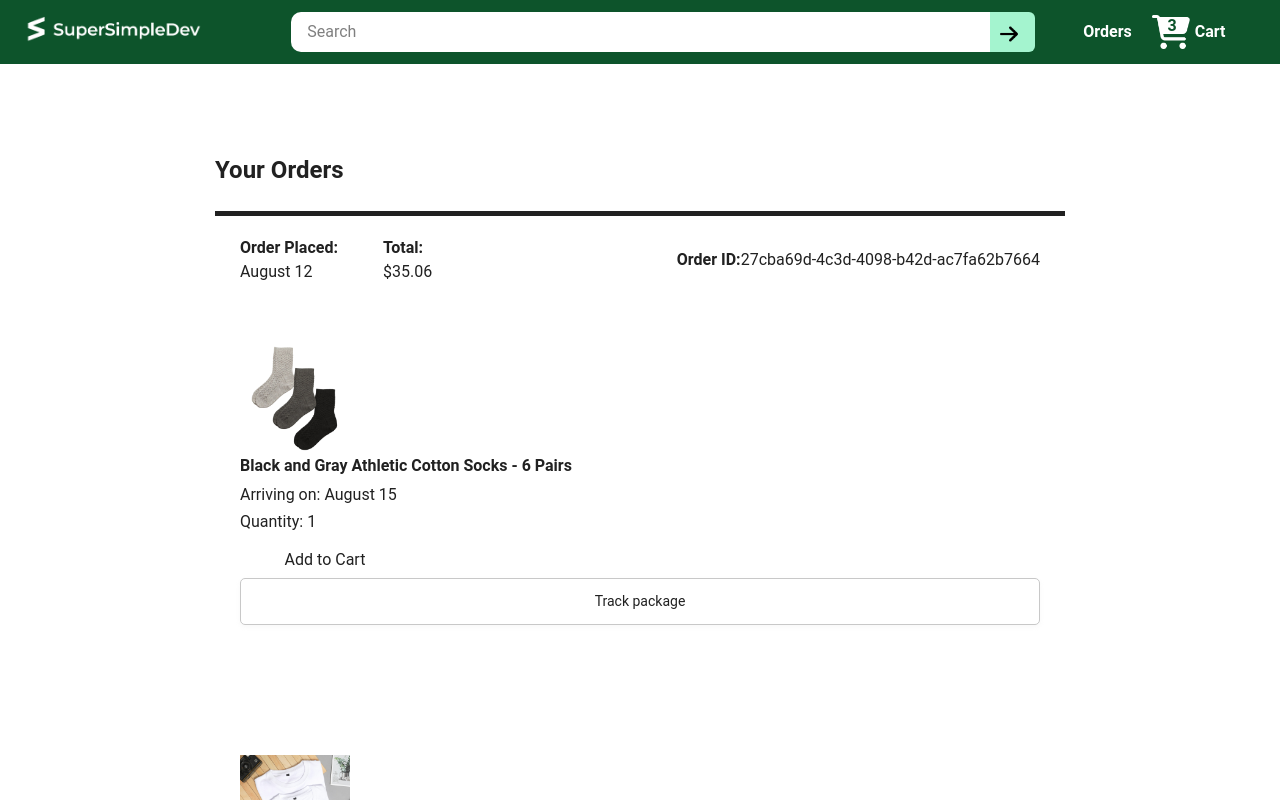
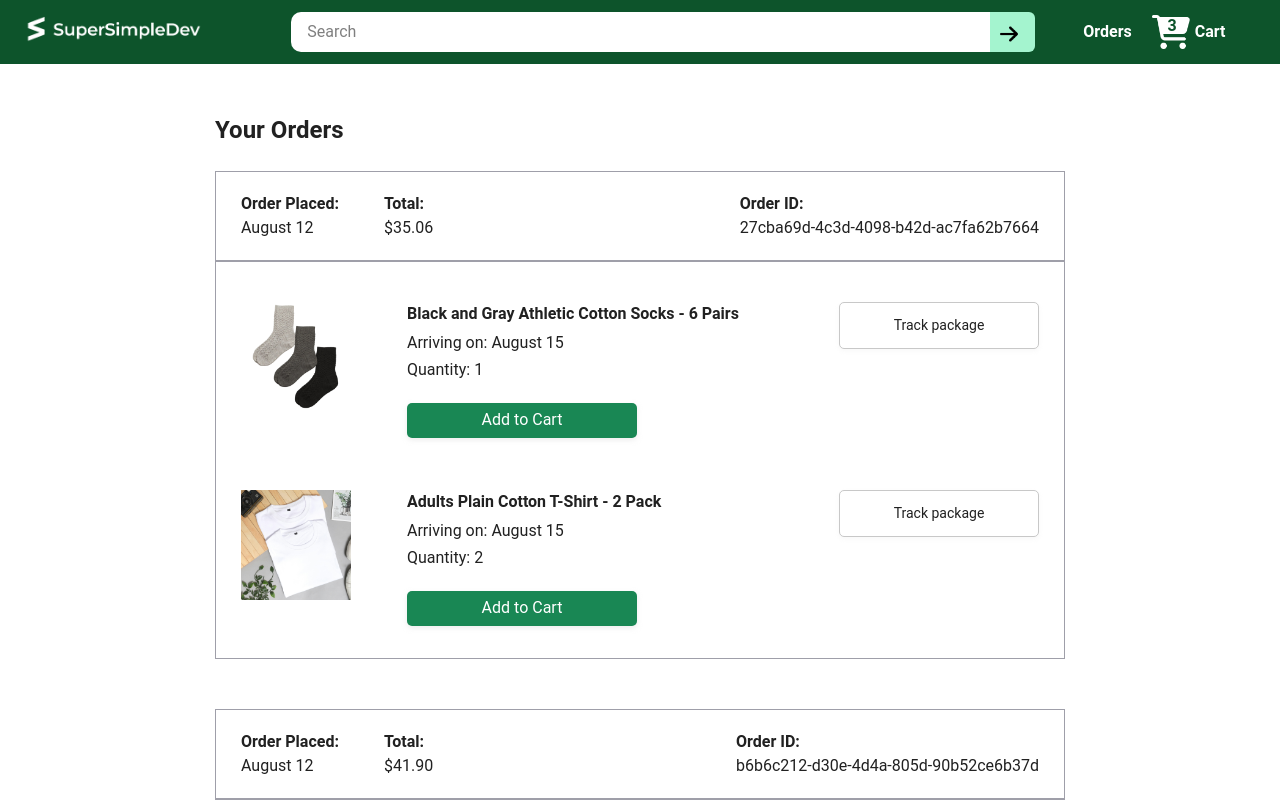
Before and after one commit to Efrata-Habte/E-commerce, a React (Vite) app: page /orders in a window 1280 px wide. Shown: the top 800 px of the page. Built offline with nearby package versions, Linux system fonts and the light colour scheme.

Commit message:
refactor(ui): enhance layout and styling for Orders page and OrdersCard

```diff
--- a/src/Components/OrdersCard.jsx
+++ b/src/Components/OrdersCard.jsx
@@ -3,7 +3,7 @@ import { Link } from "react-router-dom";
 export default function OrdersCard({ p }) {
   return (
     <div className="order-container">
-      <div className="bg-white border-red flex items-center justify-between px-[25px] py-5 border-t-5  ">
+      <div className="bg-white flex items-center justify-between px-[25px] py-5 border border-zinc-400 ">
         <div className="flex shrink-0">
           <div className="mr-[45px]">
             <div className="font-bold">Order Placed:</div>
@@ -15,20 +15,20 @@ export default function OrdersCard({ p }) {
           </div>
         </div>
 
-        <div className="flex shrink">
-          <div className="font-bold">Order ID:</div>
-          <div>{p.id}</div>
+        <div className="flex flex-col shrink">
+          <div className="font-bold ">Order ID:</div>
+          <div className="">{p.id}</div>
         </div>
       </div>
 
-      <div className="px-[25px] py-10 border-e-indigo-100 border-t-0 rounded-b-[5px] grid [grid-template-columns: 110px_1fr_220px] gap-y-15 items-center ">
+      <div className="px-[25px] py-10 border-zinc-400 border grid [grid-template-columns: 110px_1fr_220px] gap-y-15 items-center ">
         {p.products.map((product) => (
-          <div key={product.productId} className="product-section">
+          <div key={product.productId} className=" grid grid-cols-[150px_1fr_200px] gap-4">
             <div className="text-center">
-              <img src={product.productImage} alt={product.productName} className="max-w-[110px] max-h-[110px]"/>
+              <img src={product.productImage} alt={product.productName} className="max-w-[110px] max-h-[110px] "/>
             </div>
 
-            <div className="product-details">
+            <div className="flex flex-col  ">
               <div className="font-bold mb-[5px]">{product.productName}</div>
               <div className="mb-[3px]">
                 Arriving on: August 15
@@ -36,19 +36,19 @@ export default function OrdersCard({ p }) {
               <div className="mb-2">
                 Quantity: {product.quantity}
               </div>
-              <button className="text-base w-[140px] h-9 rounded-[5px] flex items-center justify-center ">
+              <button className="text-base w-[200px] h-10 rounded-[5px] flex items-center">
                 <img
                   className="w-5 mr-2.5"
                   src="/images/icons/buy-again.png"
                   alt="Buy again"
                 />
-                <span className="buy-again-message">Add to Cart</span>
+                <span className="buy-again-message button-primary w-[250px] h-[35px] flex items-center justify-center mt-5 -mx-7.5 " >Add to Cart</span>
               </button>
             </div>
 
             <div className="grid-col-auto mb-[70px]">
               <Link to="/tracking">
-                <button className="w-full p-3 button-secondary">
+                <button className="w-50 p-3 button-secondary">
                   Track package
                 </button>
               </Link>
--- a/src/pages/Orders.jsx
+++ b/src/pages/Orders.jsx
@@ -28,9 +28,9 @@ export default function Orders() {
   }, []);
 
   return (
-        <div className="max-w-[850px] mt-[90px] mb-[100px] mx-auto ">
+        <div className="max-w-[850px] mt-[50px] mb-[100px] mx-auto ">
             <div className="font-bold mb-[25px] text-2xl"> Your Orders</div>
-            <div className="grid grid-cols-1 gap-y-[50px] ">
+            <div className="grid grid-cols-1 gap-y-[50px]">
                 {orders.map(pro =>(
                 <OrdersCard key={pro.id} p={pro}/>
             ))}
```
